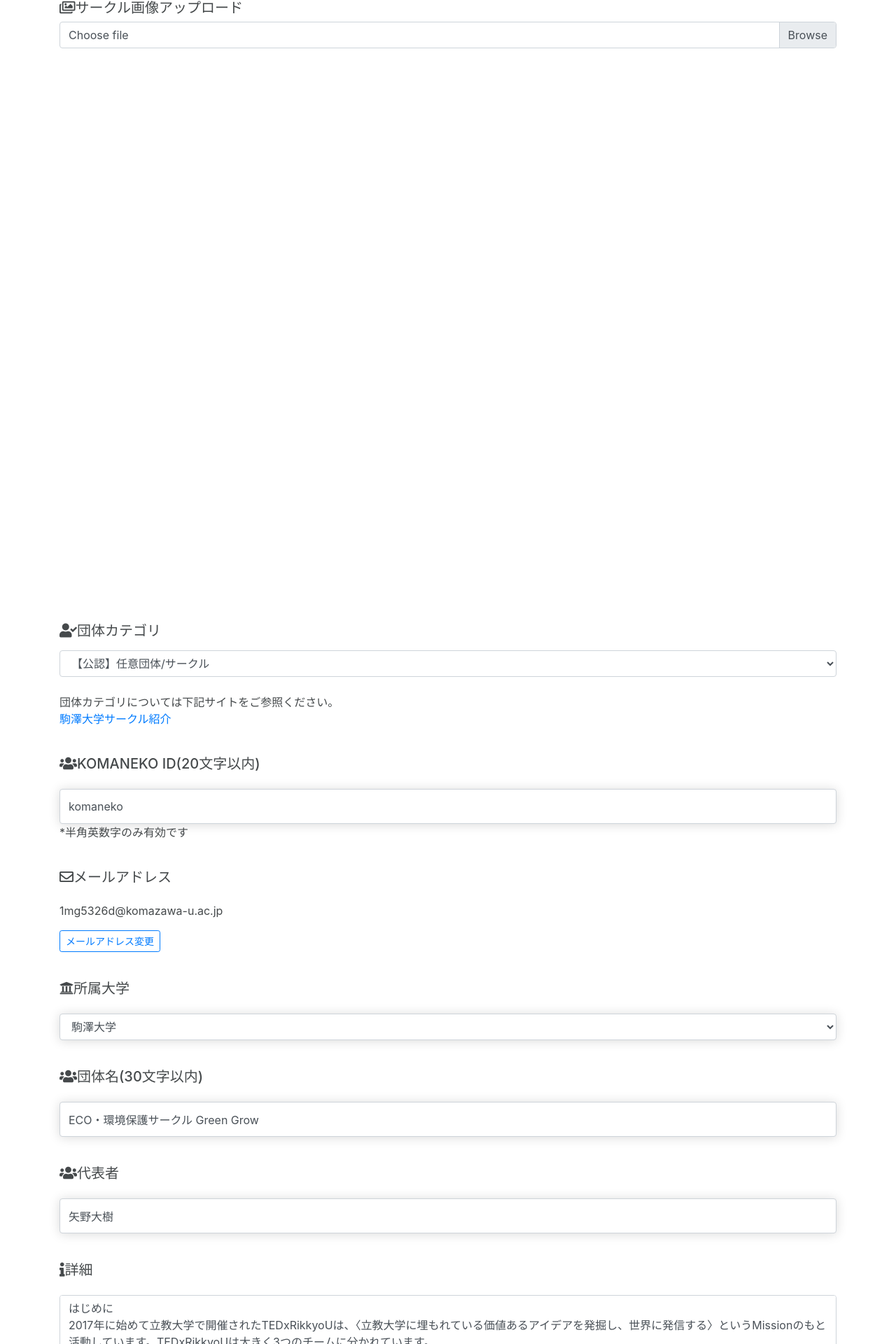
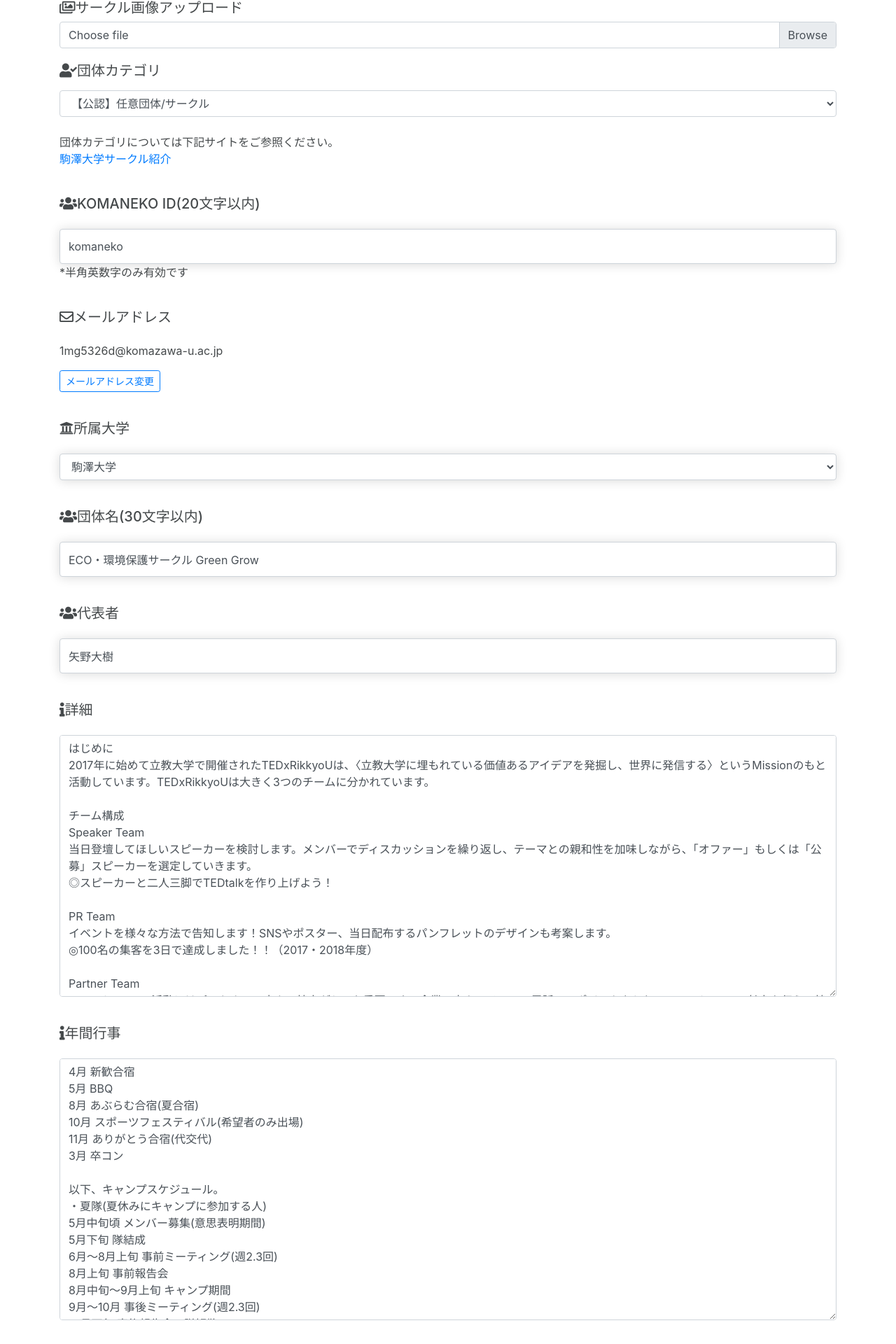
Before and after one commit to daikiyano/komaneko, a Flask app: page /account in a window 1280 px wide. Shown: the part 659-2579 px from the top of the page at 70% size. Run offline with Flask 2, Linux system fonts and the light colour scheme; a user stored in the database is signed in; data comes from the database, SQL or seed files in the repository; some libraries are stand-ins or nearby versions.

Commit message:
no message

```diff
--- a/companyblog/templates/account.html
+++ b/companyblog/templates/account.html
@@ -133,7 +133,6 @@
 
 
 <!-- #########Modal################################### -->
-<div style="min-height: 100%;">
       <div style="z-index: 3;" class="modal fade" id="uploadimageModal" tabindex="-1" role="dialog" aria-labelledby="exampleModalLabel" aria-hidden="true">
         <div class="modal-dialog modal-lg" style="padding-top:60px;" role="document">
           <div class="modal-content">
@@ -145,15 +144,12 @@
                 <!-- <div class="col-md-4" style="padding-top:10px;"> -->
                   <button class="btn btn-outline-success crop_image">画像をトリミング&アップロード</button>
                   <button type="button" class="btn btn-outline-secondary" id="croppie_close" data-dismiss="modal">閉じる</button>
-
                 <!-- </div> -->
               </div>
-              <div class="modal-footer">
-              </div>
+
             </div>
           </div>
         </div>
-      </div>
 <!-- ######################################################### -->
     <form method="POST" action="" enctype="multipart/form-data">
       {{form.hidden_tag()}}
```
